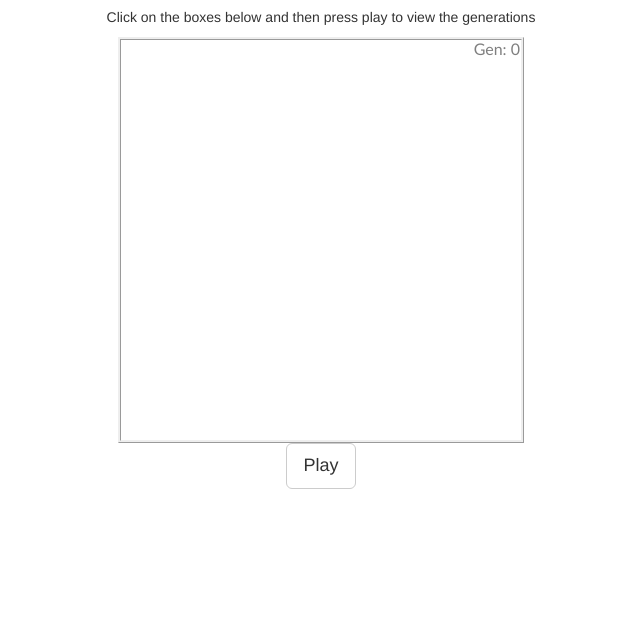
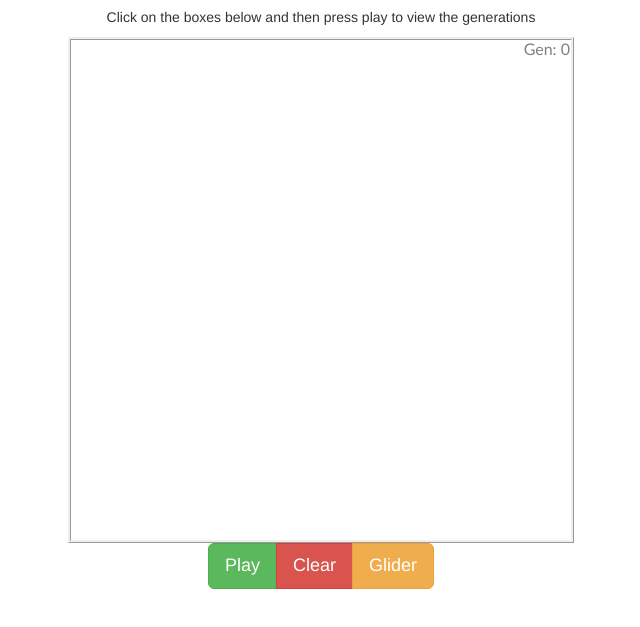
Before and after one commit to haymez/gol, a plain HTML site: page index.html in a window 1280 px wide. Shown: the part 63-690 px from the top of the page, without its empty margins (319-959 px from the left). Drawn offline with Linux system fonts and the light colour scheme.

Commit message:
Added matrix insert functionality with gosper glider gun button

```diff
--- a/index.html
+++ b/index.html
@@ -9,11 +9,16 @@
 		<h1 class='center'>Welcome to the Game of Life</h1>
 		<p class='center'>Click on the boxes below and then press play to view the generations</p>
 		<div class='center'>
-			<canvas id='canvas' class='canvas-style' width="400" height="400"></canvas>
+			<canvas id='canvas' class='canvas-style' width="500" height="500"></canvas>
 			<br>
-			<button id='play' class='btn btn-lg btn-default'>Play</button>
+			<div class='btn-group'>
+				<button id='play' class='btn btn-lg btn-success'>Play</button>
+				<button id='clear' class='btn btn-lg btn-danger'>Clear</button>
+				<button id='glider' class='btn btn-lg btn-warning'>Glider</button>
+			</div>
 		</div>
 	</body>
 
+	<script src="js/matrices.js"></script>
 	<script src="js/gol.js"></script>
 </html>
--- a/js/gol.js
+++ b/js/gol.js
@@ -11,7 +11,7 @@
  */
 var debug = false;
 
-var newGame = function(rows, cols, delay, canvasId, playId) {
+var newGame = function(rows, cols, delay, canvasId, playId, clearId) {
 	return {
 		matrix: [],
 		rows: rows,
@@ -20,6 +20,7 @@ var newGame = function(rows, cols, delay, canvasId, playId) {
 		loop: false,
 		canvas: $("#" + canvasId),
 		playButton: $("#" + playId),
+		clearButton: $("#" + clearId),
 		colWidth: canvas.width / cols,
 		rowHeight: canvas.height / rows,
 		currGen: 0,
@@ -34,6 +35,7 @@ var newGame = function(rows, cols, delay, canvasId, playId) {
 		bindEvents: function() {
 			this.canvas.on('click', $.proxy(this.setMatrixValues, this));
 			this.playButton.on('click', $.proxy(this.togglePlay, this));
+			this.clearButton.on('click', $.proxy(this.clearCanvas, this));
 		},
 		setMatrixValues: function(evt) {
 			var ctx = this.canvas[0].getContext('2d');
@@ -48,6 +50,15 @@ var newGame = function(rows, cols, delay, canvasId, playId) {
 					this.matrix[x][y] = !this.matrix[x][y];
 				this.updateCanvas();
 			}
+		},
+		clearCanvas: function() {
+			for(var i = 0; i < this.rows; i++) {
+				for(var j = 0; j < this.cols; j++) this.matrix[i][j] = false;
+			}
+			this.pauseAnimation();
+			this.playButton.html("Play");
+			this.currGen = 0;
+			this.updateCanvas();
 		},
 		togglePlay: function(evt) {
 			if(this.playButton.text() == "Play") {
@@ -105,7 +116,7 @@ var newGame = function(rows, cols, delay, canvasId, playId) {
 					var ctx = this.canvas[0].getContext('2d');
 					if(this.matrix[i][j]) ctx.fillStyle = 'black';
 					else ctx.fillStyle = 'white';
-					ctx.fillRect(i*this.colWidth, j*this.rowHeight, (i+1)*this.colWidth, (j+1)*this.rowHeight);
+					ctx.fillRect(Math.round(i*this.colWidth), Math.round(j*this.rowHeight), Math.round((i+1)*this.colWidth), Math.round((j+1)*this.rowHeight));
 				}
 			}
 			var ctx = this.canvas[0].getContext('2d');
@@ -113,13 +124,37 @@ var newGame = function(rows, cols, delay, canvasId, playId) {
 	        ctx.font = '12pt Calibri';
 	        ctx.fillStyle = 'rgba(0,0,0, .5)';
 	        //ctx.globalAlpha = .5; //Weird stuff happens when this is uncommented..
-	        ctx.fillText("Gen: " + this.currGen, 399, 15);
+	        ctx.fillText("Gen: " + this.currGen, this.canvas[0].width-1, 15);
 		},
-		loadMatrix: function() {
-			//Code to load a matrix in
+		insertListener: function(subMatrix) {
+			this.canvas.on("click.insert", $.proxy(function(evt) {
+				var rect = this.canvas[0].getBoundingClientRect();
+				var X = Math.floor(evt.clientX - rect.left - 3);
+				var Y = Math.floor(evt.clientY - rect.top - 3);
+				X = Math.floor(X/this.colWidth);
+				Y = Math.floor(Y/this.rowHeight);
+				this.loadMatrix(subMatrix, {x: X, y: Y})
+				this.canvas.off(".insert");
+			}, this));
+		},
+		loadMatrix: function(subMatrix, offset) {
+			// var xOffset = this.matrix.length - subMatrix.length;
+			// var yOffset = this.matrix[0].length - subMatrix[0].length;
+			for(var i = offset.x; i < (subMatrix.length + offset.x); i++) {
+				for (var j = offset.y; j < (subMatrix[0].length + offset.y); j++) {
+					if(this.matrix[i] != null && this.matrix[i][j] != null) {
+						this.matrix[i][j] = subMatrix[i - offset.x][j - offset.y];
+					}
+				}
+			}
+			this.updateCanvas();
 		}
 	}
 }
 
-var game = newGame(20, 20, 50, "canvas", "play");
+var game = newGame(100, 100, 30, "canvas", "play", "clear");
 game.init();
+
+$("#glider").click(function() {
+	game.insertListener(gliderGun);
+})
--- /dev/null
+++ b/js/matrices.js
@@ -0,0 +1,49 @@
+/*
+ * This file contains the various matrices that can be loaded into a game
+ * Author: James Miltenberger
+ */
+
+//Glider Gun
+var gliderGun = [];
+for(var i = 0; i < 37; i++) {
+	gliderGun.push(new Array(9));
+	for(var j = 0; j < 10; j++) {
+		gliderGun[i][j] = false;
+	}
+}
+gliderGun[1][5] = true;
+gliderGun[1][6] = true;
+gliderGun[2][5] = true;
+gliderGun[2][6] = true;
+gliderGun[11][5] = true;
+gliderGun[11][6] = true;
+gliderGun[11][7] = true;
+gliderGun[12][4] = true;
+gliderGun[12][8] = true;
+gliderGun[13][3] = true;
+gliderGun[13][9] = true;
+gliderGun[14][3] = true;
+gliderGun[14][9] = true;
+gliderGun[15][6] = true;
+gliderGun[16][4] = true;
+gliderGun[16][8] = true;
+gliderGun[17][5] = true;
+gliderGun[17][6] = true;
+gliderGun[17][7] = true;
+gliderGun[18][6] = true;
+gliderGun[21][3] = true;
+gliderGun[21][4] = true;
+gliderGun[21][5] = true;
+gliderGun[22][3] = true;
+gliderGun[22][4] = true;
+gliderGun[22][5] = true;
+gliderGun[23][2] = true;
+gliderGun[23][6] = true;
+gliderGun[25][1] = true;
+gliderGun[25][2] = true;
+gliderGun[25][6] = true;
+gliderGun[25][7] = true;
+gliderGun[35][3] = true;
+gliderGun[35][4] = true;
+gliderGun[36][3] = true;
+gliderGun[36][4] = true;
```
